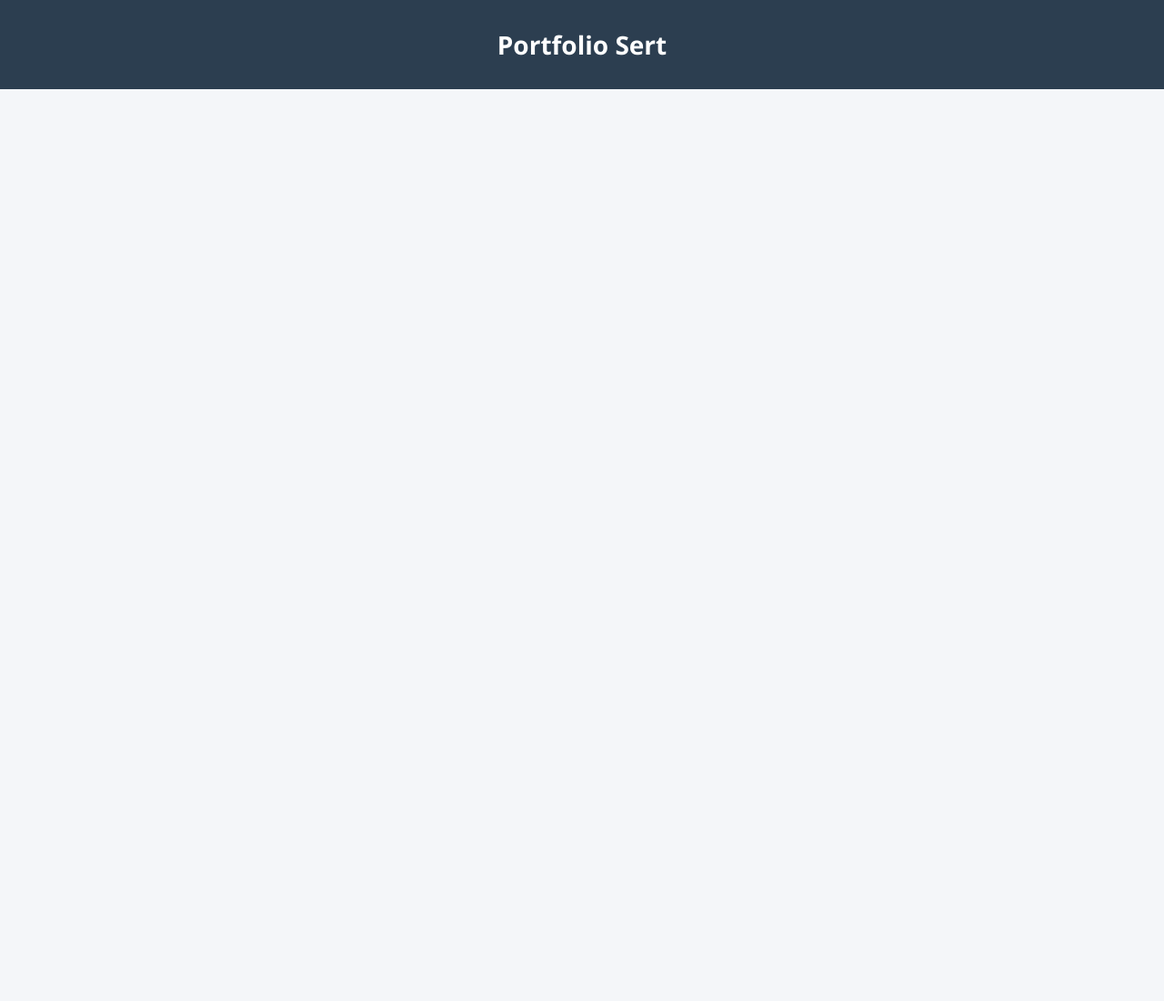
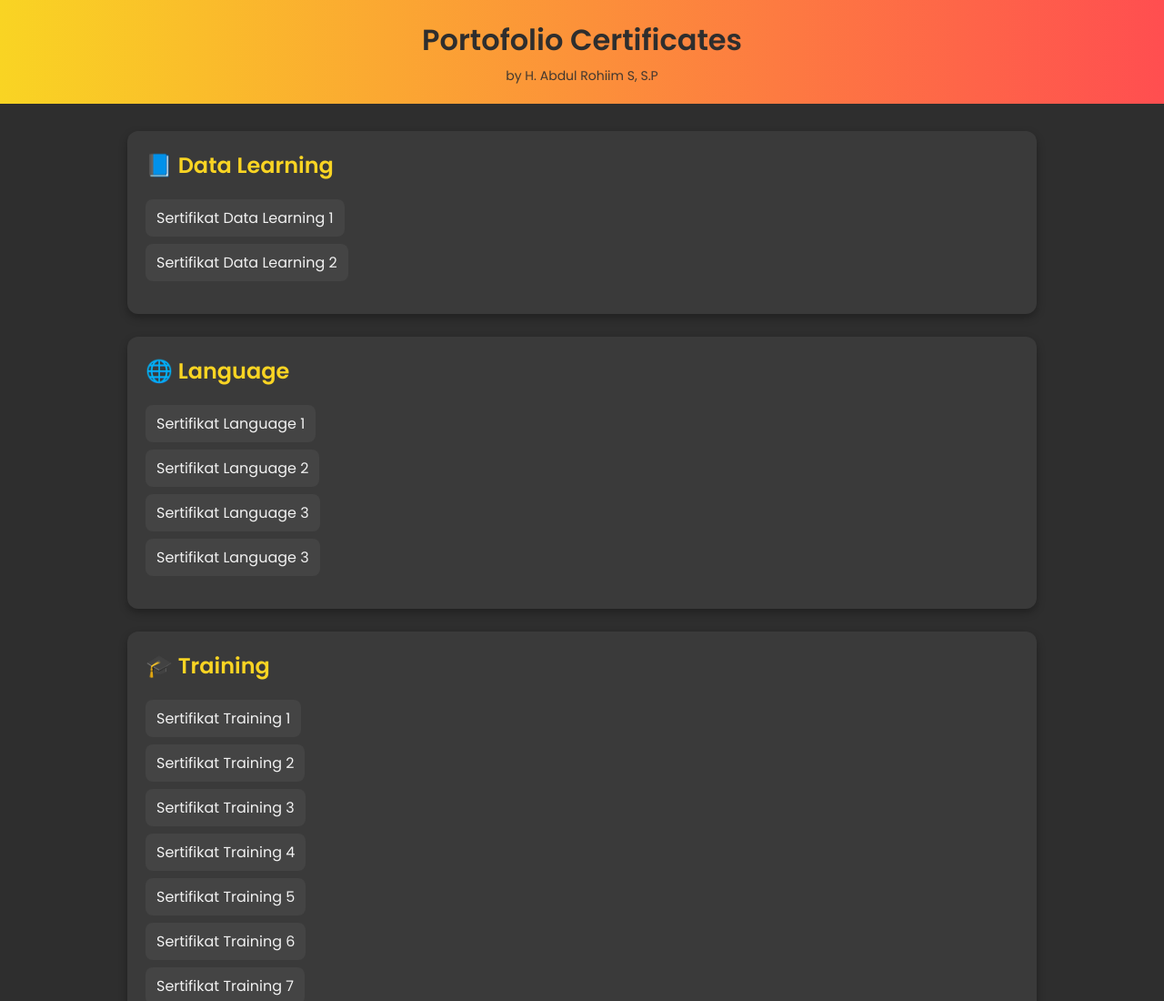
Before and after one commit to oiimchester-dot/Portfolio-Certificates, a plain HTML site: page index.html in a window 1280 px wide. Shown: the top 1100 px of the page at 91% size. Before the commit the page ends 800 px from the top, so only its background shows below. Drawn offline with Linux system fonts and the light colour scheme.

Commit message:
Update index.html

```diff
--- a/index.html
+++ b/index.html
@@ -1,72 +1,142 @@
 <!DOCTYPE html>
-<html lang="id">
+<html lang="en">
 <head>
   <meta charset="UTF-8">
   <meta name="viewport" content="width=device-width, initial-scale=1.0">
-  <title>Portfolio Sertifikat - H. Abdul Rohiim S, S.P</title>
+  <title>Portofolio Certificates</title>
+  <!-- Import Google Fonts -->
+  <link href="https://fonts.googleapis.com/css2?family=Poppins:wght@400;600&display=swap" rel="stylesheet">
   <style>
     body {
-      font-family: 'Segoe UI', Tahoma, Geneva, Verdana, sans-serif;
-      background: #f4f6f9;
       margin: 0;
-      padding: 0;
-      color: #333;
+      font-family: 'Poppins', sans-serif;
+      background-color: #2e2e2e; /* abu-abu gelap */
+      color: #f1f1f1;
     }
     header {
-      background: #2c3e50;
-      color: #fff;
+      background: linear-gradient(90deg, #f9d423, #ff4e50); /* kuning ke merah biar hangat */
+      padding: 20px;
       text-align: center;
-      padding: 30px 20px;
+      color: #2e2e2e;
     }
     header h1 {
       margin: 0;
-      font-size: 28px;
+      font-weight: 600;
     }
     header p {
       margin: 5px 0 0;
-      font-size: 16px;
+      font-size: 14px;
       opacity: 0.9;
     }
-    .container {
-      max-width: 900px;
-      margin: 40px auto;
+    main {
+      padding: 30px;
+      max-width: 1000px;
+      margin: auto;
+    }
+    .category {
+      background: #3a3a3a;
+      margin-bottom: 25px;
       padding: 20px;
+      border-radius: 12px;
+      box-shadow: 0 4px 10px rgba(0,0,0,0.3);
     }
-    .card {
-      background: #fff;
-      border-radius: 10px;
-      box-shadow: 0 3px 6px rgba(0,0,0,0.1);
-      padding: 20px;
-      margin-bottom: 20px;
+    .category h2 {
+      margin-top: 0;
+      color: #f9d423; /* kuning */
     }
-    .card h3 {
-      margin-top: 0;
-      font-size: 20px;
-      color: #2c3e50;
+    .cert-list {
+      list-style: none;
+      padding: 0;
     }
-    .btn {
+    .cert-list li {
+      margin: 8px 0;
+    }
+    .cert-list a {
+      text-decoration: none;
+      color: #f1f1f1;
+      background: #444;
+      padding: 8px 12px;
+      border-radius: 8px;
       display: inline-block;
-      background: #3498db;
-      color: #fff;
-      padding: 8px 15px;
-      border-radius: 6px;
-      text-decoration: none;
-      font-size: 14px;
-      transition: background 0.3s;
+      transition: all 0.3s ease;
     }
-    .btn:hover {
-      background: #2980b9;
-    }
-    footer {
-      text-align: center;
-      padding: 20px;
-      font-size: 13px;
-      color: #777;
-      border-top: 1px solid #ddd;
-      margin-top: 40px;
+    .cert-list a:hover {
+      background: #f9d423;
+      color: #2e2e2e;
     }
   </style>
 </head>
 <body>
   <header>
-    <h1>Portfolio Sert
+    <h1>Portofolio Certificates</h1>
+    <p>by H. Abdul Rohiim S, S.P</p>
+  </header>
+
+  <main>
+    <div class="category">
+      <h2>📘 Data Learning</h2>
+      <ul class="cert-list">
+        <li><a href="Data Learning/Excel_Basic_by_Seratus_Ilmu.pdf" target="_blank">Sertifikat Data Learning 1</a></li>
+        <li><a href="Data Learning/Excel_with_Power_Pivot_by_Narasio_Datafest.pdf" target="_blank">Sertifikat Data Learning 2</a></li>
+      </ul>
+    </div>
+
+    <div class="category">
+      <h2>🌐 Language</h2>
+      <ul class="cert-list">
+        <li><a href="Language/English_TEAP_by_UNS.pdf" target="_blank">Sertifikat Language 1</a></li>
+        <li><a href="Language/English_TOEFL_by_INEO.pdf" target="_blank">Sertifikat Language 2</a></li>
+        <li><a href="Language/English_TOEFL_by_English_Power.pdf" target="_blank">Sertifikat Language 3</a></li>
+        <li><a href="Language/English_Conversation_by_SMA_100_Jakarta.pdf" target="_blank">Sertifikat Language 3</a></li>
+      </ul>
+    </div>
+
+    <div class="category">
+      <h2>🎓 Training</h2>
+      <ul class="cert-list">
+        <li><a href="Training/K3_Umum_by_Porkesra.pdf" target="_blank">Sertifikat Training 1</a></li>
+        <li><a href="Training/K3_First_AID_by_Porkesra.pdf" target="_blank">Sertifikat Training 2</a></li>
+        <li><a href="Training/K3_Operasi_Warehouse_by_BKTI.pdf" target="_blank">Sertifikat Training 3</a></li>
+        <li><a href="Training/K3_Dasar-Dasar_Manajemen_Resiko_by_BKTI.pdf" target="_blank">Sertifikat Training 4</a></li>
+        <li><a href="Training/Otomotif_Roda_Dua_by_PPKD.pdf" target="_blank">Sertifikat Training 5</a></li>
+        <li><a href="Training/Leadership_Training_by_IATSS.pdf" target="_blank">Sertifikat Training 6</a></li>
+        <li><a href="Training/JCI - Talkshow Public Speaking.pdf" target="_blank">Sertifikat Training 7</a></li>
+        <li><a href="Training/Project_Menulis_by_Halo_Penulis.pdf" target="_blank">Sertifikat Training 8</a></li>
+        <li><a href="Training/Project_Menulis_by_Jago_Menulis.pdf" target="_blank">Sertifikat Training 9</a></li>
+        <li><a href="Training/Canva - 50 Design Milestone Badge.pdf" target="_blank">Sertifikat Training 10</a></li>
+      </ul>
+    </div>
+
+    <div class="category">
+      <h2>🎤 Webinar</h2>
+      <ul class="cert-list">
+        <li><a href="Webinar/Anti_Korupsi_by_KPK.pdf" target="_blank">Sertifikat Webinar 1</a></li>
+        <li><a href="Webinar/Career_Compas_by_Atma.pdf" target="_blank">Sertifikat Webinar 2</a></li>
+        <li><a href="Webinar/Career_Preparation_by_LPK_KEN.pdf" target="_blank">Sertifikat Webinar 3</a></li>
+        <li><a href="Webinar/Business_for_GenZ_By_Atma.pdf" target="_blank">Sertifikat Webinar 4</a></li>
+        <li><a href="Webinar/High_Paying_Retail_by_Atma.pdf" target="_blank">Sertifikat Webinar 5</a></li>
+        <li><a href="Webinar/Social_Media_Analytics_by_BINUS.pdf" target="_blank">Sertifikat Webinar 6</a></li>
+        <li><a href="Webinar/Excel_fo_Business_Data_by_Edspert.id.pdf" target="_blank">Sertifikat Webinar 7</a></li>
+        <li><a href="Webinar/English_Basic_for_Customer_by_Pintarnya.pdf" target="_blank">Sertifikat Webinar 8</a></li>
+        <li><a href="Webinar/K3_Kebersihan_Tangan_Dunia_by_Cendrawasih.pdf" target="_blank">Sertifikat Webinar 9</a></li>
+      </ul>
+    </div>
+
+    <div class="category">
+      <h2>🛠 Workshop</h2>
+      <ul class="cert-list">
+        <li><a href="Workshop/JCI - Talkshow ICB.pdf" target="_blank">Sertifikat Workshop 1</a></li>
+        <li><a href="Workshop/Masterclass_Canva_by_SGB.pdf" target="_blank">Sertifikat Workshop 2</a></li>
+        <li><a href="Workshop/Capcut_Pro_Class_by_Atma.pdf" target="_blank">Sertifikat Webinar 3</a></li>
+        <li><a href="Workshop/Siap_Digital_by_Gapura_Digital.pdf" target="_blank">Sertifikat Webinar 4</a></li>
+        <li><a href="Workshop/Handal_Digital_by_Gapura_Digital.pdf" target="_blank">Sertifikat Webinar 5</a></li>
+        <li><a href="Workshop/Profesional_Digital_by_Gapura_Digital.pdf" target="_blank">Sertifikat Webinar 6</a></li>
+        <li><a href="Workshop/Photography_Exposure_by_Mezink.pdf" target="_blank">Sertifikat Webinar 7</a></li>
+        <li><a href="Workshop/Photography_Smartphone_by_Mezink.pdf" target="_blank">Sertifikat Webinar 8</a></li>
+        <li><a href="Workshop/Photography_Editing_Essentials_by_Mezink.pdf" target="_blank">Sertifikat Webinar 9</a></li>
+        <li><a href="Workshop/Excel_with_Power_Pivot_by_Narasio_Datafest.pdf" target="_blank">Sertifikat Webinar 10</a></li>
+      </ul>
+    </div>
+  </main>
+</body>
+</html>
```
